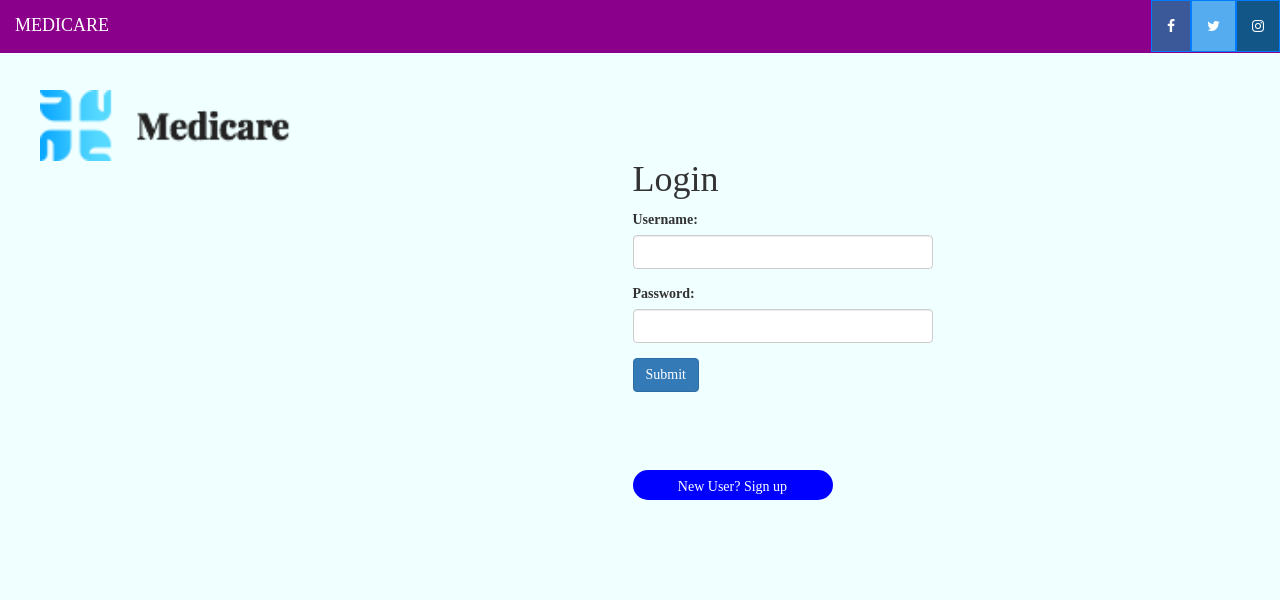
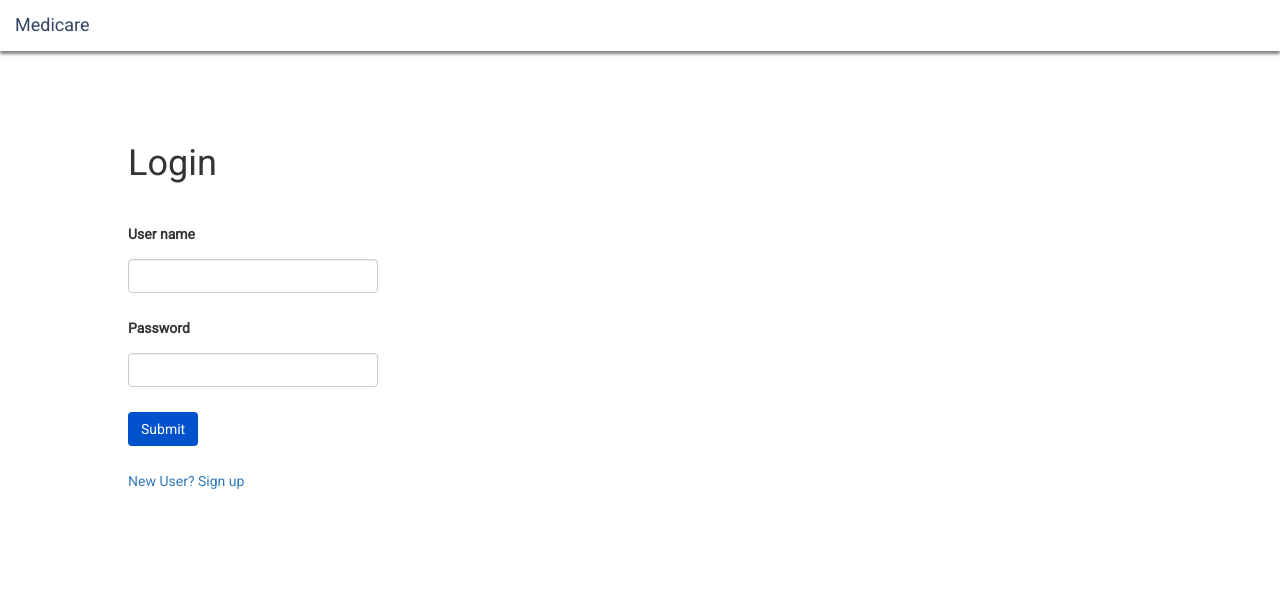
Before and after one commit to TrisRdz/DiseasePrediction, a Django app: page / in a window 1280 px wide. Shown: the top 600 px of the page. Run offline with Django 3.2, Linux system fonts and the light colour scheme; some libraries are stand-ins or nearby versions.

Commit message:
Login page ui changes

```diff
--- /dev/null
+++ b/Desease/static/css/login.css
@@ -0,0 +1,24 @@
+.loginForm {
+    display: flex;
+	flex-direction: column;
+	width: 350px;
+	height: 500px;
+	align-items: flex-start;
+    margin-left: 10%;
+    justify-content: space-between;
+    margin-top: 5%;
+}
+.submitButton {
+    background-color: #0052CC;
+    color: white;
+    margin-bottom: 25px;
+}
+.formItem {
+    margin-bottom: 25px;
+}
+.formInput{
+    width: 250px
+}
+.formInputLabel {
+    margin-bottom: 15px;
+}
--- a/Desease/static/css/style.css
+++ b/Desease/static/css/style.css
@@ -1,4 +1,3 @@
-{% load static %}
 *
 {
 	margin: 0;
@@ -36,7 +35,7 @@ ul li a
 ul li a:hover
 {
 	background-color: #fff;
-	color: #00;
+	color: #000;
 }
 .logo img
 {
@@ -76,19 +75,19 @@ ul li a:hover
 .btn:hover
 {
 	background-color: #fff;
-	color: #00;
+	color: #000;
 }
-.form
+.loginForm
 {
-   margin-top: ;
-	 MARGIN-left:;
+	display: flex;
+	flex-direction: column;
 	width: 350px;
 	height: auto;
+	align-items: center;
+	background-color: red;
 }
 .log
 {
-  margin-top: ;
-	 MARGIN-left:;
 	width: 350px;
 	height: auto;
 }
@@ -105,14 +104,11 @@ ul li a:hover
 }
 .about
 {
-   margin-top: ;
-	 MARGIN-left:;
 	width: 1000px;
 	height: auto;
 }
 .message
 {
-  margin-top: ;
 	 MARGIN-left:100px;
 	width: 350px;
 	height: auto;
@@ -120,21 +116,18 @@ ul li a:hover
 .finddis
 {
   margin-top: 100px;
-	 MARGIN-left:;
 	width: 350px;
 	height: auto;
 
 }
 .col-sm-8
 {
-  margin-top: ;
 	 MARGIN-left:100px;
 	width: 350px;
 	height: auto;
 }
 .symp
 {
-  margin-top: ;
 	 MARGIN-left:10px;
 	width: 350px;
 	height: auto;
--- a/Desease/templates/base_log.html
+++ b/Desease/templates/base_log.html
@@ -8,7 +8,7 @@
   <script src="https://ajax.googleapis.com/ajax/libs/jquery/3.3.1/jquery.min.js"></script>
   <script src="https://maxcdn.bootstrapcdn.com/bootstrap/3.4.0/js/bootstrap.min.js"></script>
     <link rel="stylesheet" href="https://cdnjs.cloudflare.com/ajax/libs/font-awesome/4.7.0/css/font-awesome.min.css">
-
+    <link href='https://fonts.googleapis.com/css?family=Roboto' rel='stylesheet'>
 </head>
 <style>
 
@@ -46,18 +46,23 @@
   overflow: hidden;
   background-color:darkslategrey;
 }
+  .navbar-2 {
+    z-index: 2;
+    background-color: white;
+    box-shadow: 0px 3px 3px grey ;
+  }
 </style>
-<body data-spy="scroll" data-target=".navbar" data-offset="50" style="background-color: azure">
-<nav class="navbar navbar-expand-lg navbar-fixed-top" style="background-color:#8B008B" >
-  <div class="container-fluid" style="background-color: #8B008B">
-    <div class="navbar-header" style="background-color:#8B008B">
-      <a class="navbar-brand" href="#" style="color: white; font-family: 'Bitstream Vera Sans'">MEDICARE</a>
+<body data-spy="scroll" data-target=".navbar" data-offset="50" style="background-color: white; font-family: 'Roboto';">
+<nav class="navbar navbar-expand-lg navbar-fixed-top navbar-2">
+  <div class="container-fluid">
+    <div class="navbar-header">
+      <a class="navbar-brand" href="#" style="color: #344563; font-family: 'Roboto'">Medicare</a>
     </div>
 
-        <ul class="nav navbar-nav navbar-right">
+        <!-- <ul class="nav navbar-nav navbar-right">
             <li><a href="#" class="fa fa-facebook"></a></li>
 <li><a href="#" class="fa fa-twitter"></a></li>
-            <li>  <a href="#" class="fa fa-instagram"></a></li>
+            <li>  <a href="#" class="fa fa-instagram"></a></li> -->
 
     </ul>
 
--- a/Desease/templates/find.html
+++ b/Desease/templates/find.html
@@ -63,8 +63,8 @@
   			<input type="submit" value="Submit" class="submitButton">
 			</form>
 			<div>
-			{% if ss %}
-			<h1>{{ ss }}</h1>
+			{% if predictedDisease %}
+			<h1>{{ predictedDisease }}</h1>
 			{% endif %}
 			</div>
         </div>
--- a/Desease/templates/loging.html
+++ b/Desease/templates/loging.html
@@ -5,64 +5,41 @@
 <!DOCTYPE html>
 <html lang="en">
 	<head>
-     		<title>MEDICARE</title>
-     		 <link href="{% static 'css/style.css' %}" rel="stylesheet">
-          <meta charset="UTF-8">
+  <title>MEDICARE</title>
+  <meta charset="UTF-8">
   <meta charset="utf-8">
   <meta name="viewport" content="width=device-width, initial-scale=1">
   <link rel="stylesheet" href="https://maxcdn.bootstrapcdn.com/bootstrap/3.4.0/css/bootstrap.min.css">
+  <link href='https://fonts.googleapis.com/css?family=Roboto' rel='stylesheet'>
   <script src="https://ajax.googleapis.com/ajax/libs/jquery/3.3.1/jquery.min.js"></script>
   <script src="https://maxcdn.bootstrapcdn.com/bootstrap/3.4.0/js/bootstrap.min.js"></script>
+  <link href="{% static 'css/login.css' %}" rel="stylesheet">
     </head>
 <body>
-		<header>
-			<div class="main">
-				<div class="logo">
-					<img src="{% static 'image/logo.png' %}"> <br>
-				</div>
-
-
-
-    <br><br><br>
-            </div>
-        </header>
+  <form action="{% url 'loging' %}" method="post" style="height: 200px; width: 300px;font-family: Roboto;" class="loginForm">
+    <h1 style="margin-bottom: 40px">Login</h1>
+          {% csrf_token %}
+      <div class="form-group formItem">
+        <label for="email" class="formInputLabel">User name</label>
+        <input type="text" class="form-control formInput" id="text" name="username" required>
+      </div>
+      <div class="form-group formItem">
+        <label for="pwd" class="formInputLabel">Password</label>
+        <input type="password" class="form-control formInput" id="pwd" name="password" required>
+      </div>
+      <button type="submit" class="submitButton btn">Submit</button>
+      <a href="{% url 'sgn' %}" class="formItem">
+        New User? Sign up
+      </a>
+      <!-- <input type="button" class="btn " value="New User? Sign up" onclick="window.location.href='{% url 'sgn' %}'"  style="width:200px;height:30px;color: white; background-color:blue; border-radius:20px;"/> -->
+      </form>
 </body>
-
-       <div class="row">
-  <div class="col-sm-3"></div>
-  <div class="col-sm-6">
-                 <h1>Login</h1>
-
-  <form action="{% url 'loging' %}" method="post" style="height: 200px; width: 300px;">
-      {% csrf_token %}
-  <div class="form-group">
-    <label for="email">Username:</label>
-    <input type="text" class="form-control" id="text" name="username" required>
-  </div>
-  <div class="form-group">
-    <label for="pwd">Password:</label>
-    <input type="password" class="form-control" id="pwd" name="password" required>
-  </div>
   <!-- <div class="form-group form-check">
     <label class="form-check-label">
       <input class="form-check-input" type="checkbox"> Remember me
     </label>
   </div> -->
-  <button type="submit" class="btn btn-primary">Submit</button>
-</form><br><br><br>
-      <form>
-<input type="button" class="btn btn-upload" value="New User? Sign up" onclick="window.location.href='{% url 'sgn' %}'"  style="width:200px;height:30px;color: white; background-color:blue; border-radius:20px;"/>
-</form>
-      <br>
-
-  </div>
-
-
-  <div class="col-sm-3"></div>
-
 </div>
-    <br>
-    <br><br><br>
 
 
 
--- a/Desease/views.py
+++ b/Desease/views.py
@@ -288,6 +288,6 @@ def sel(request, sklearn=None):
             print("in gp3")
             # return render(request,'myapp/h.html')
 
-        return render(request, 'find.html', {'ss': disease[a]})
+        return render(request, 'find.html', { 'predictedDisease': disease[a] })
     else:
         return render(request, 'home.html')
```
